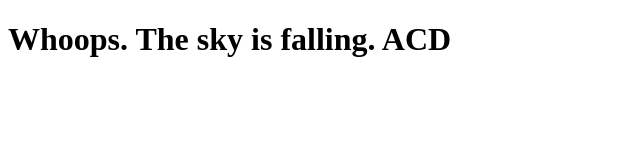
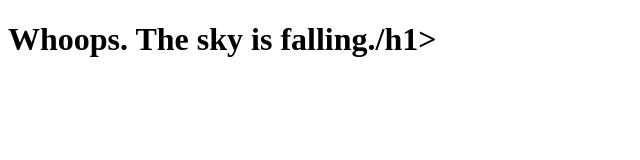
Before and after one commit to CodyPerakslis/static-s3-website, a plain HTML site: page umncloud/error.html in a window 1280 px wide. Shown: the full height of the page, 0-640 px from the left. Drawn offline with Linux system fonts and the light colour scheme.

Commit message:
fix error page

```diff
--- a/umncloud/error.html
+++ b/umncloud/error.html
@@ -5,5 +5,5 @@
 </head>
 
 <body>
-<h1>Whoops. The sky is falling. ACD</h1>
+<h1>Whoops. The sky is falling./h1>
 </body>
```
